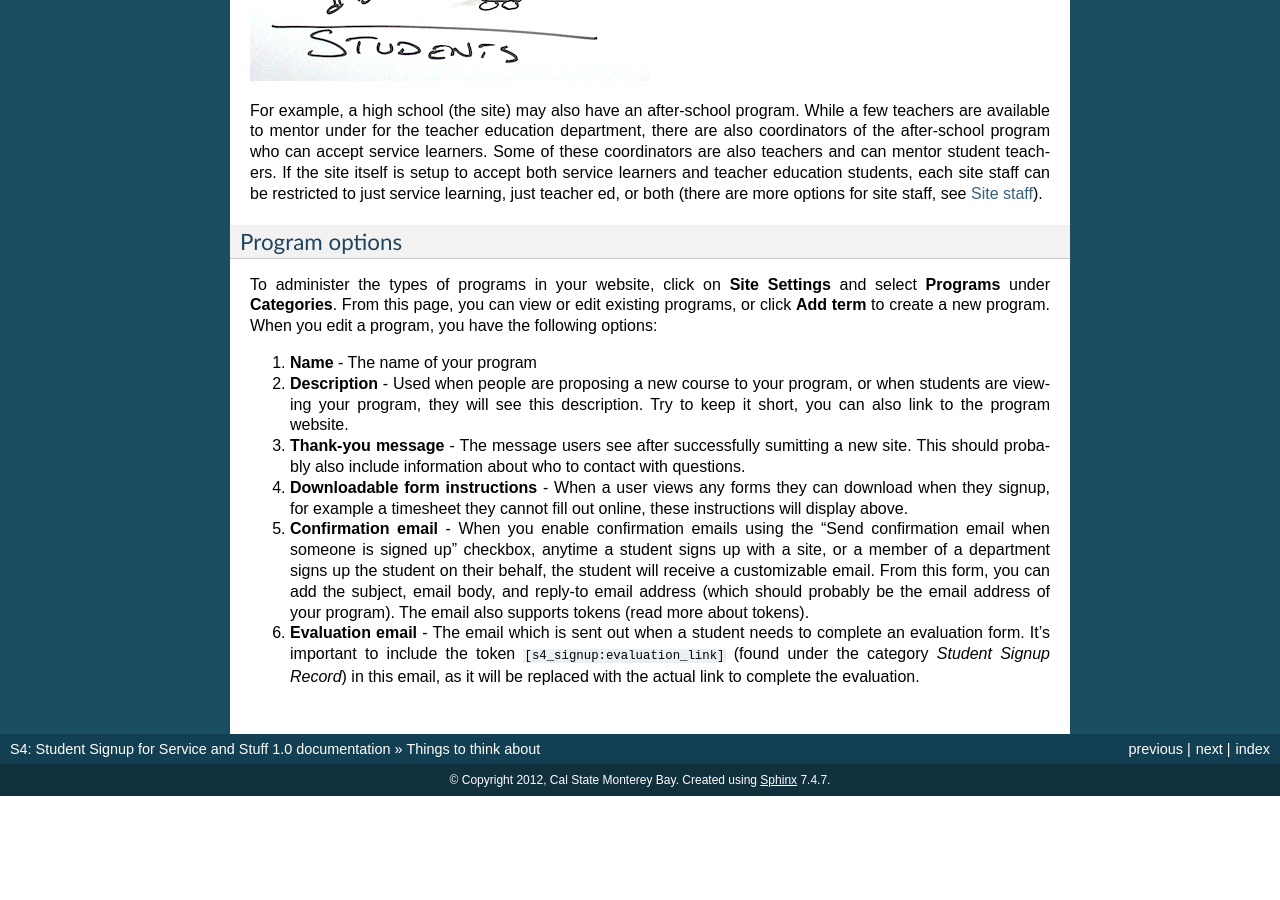
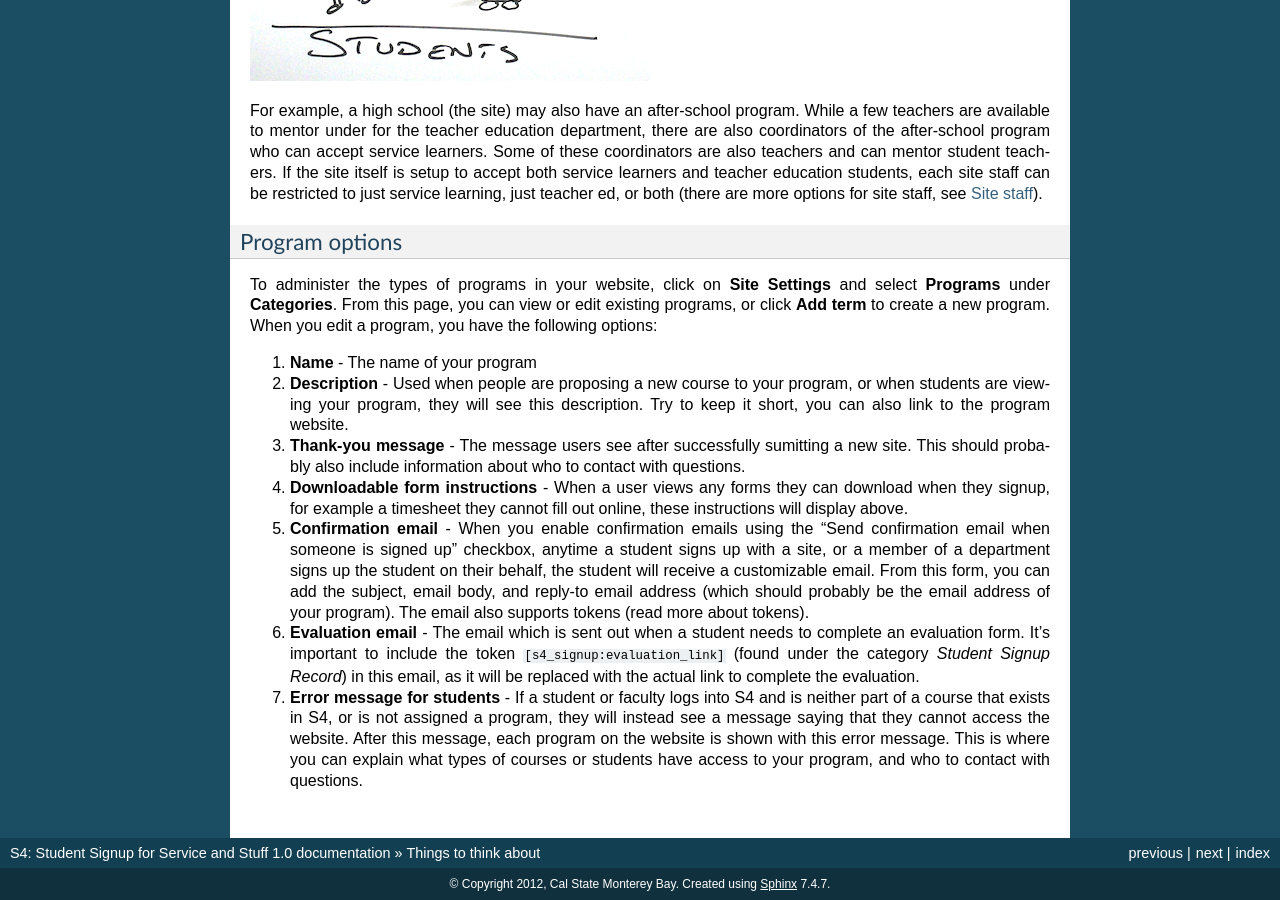
Before and after one commit to calstates4/s4project, a Sphinx documentation site: the page built from docs/setup/programs.rst, in a window 1280 px wide and 900 px high, scrolled down 1271 px. Built offline with Sphinx 7.4.7, drawn with Linux system fonts in a browser that asks for light colours; before the commit the page ends 2067 px from its top, so only the background shows below that.

Commit message:
Added note about error message to the docs.

```diff
--- /dev/null
+++ b/docs/running/security.rst
@@ -0,0 +1,6 @@
+.. _security:
+====================
+Information security
+====================
+
+S4 is built with security and flexible-yet-simple role-based permission system in mind so that department staff can get their jobs done, and IT professionals can sleep well at night.
--- a/docs/setup/programs.rst
+++ b/docs/setup/programs.rst
@@ -28,3 +28,4 @@ To administer the types of programs in your website, click on **Site Settings**
 4. **Downloadable form instructions** - When a user views any forms they can download when they signup, for example a timesheet they cannot fill out online, these instructions will display above.
 5. **Confirmation email** - When you enable confirmation emails using the "Send confirmation email when someone is signed up" checkbox, anytime a student signs up with a site, or a member of a department signs up the student on their behalf, the student will receive a customizable email. From this form, you can add the subject, email body, and reply-to email address (which should probably be the email address of your program). The email also supports tokens (read more about :ref:`tokens`).
 6. **Evaluation email** - The email which is sent out when a student needs to complete an evaluation form. It's important to include the token ``[s4_signup:evaluation_link]`` (found under the category *Student Signup Record*) in this email, as it will be replaced with the actual link to complete the evaluation.
+7. **Error message for students** - If a student or faculty logs into S4 and is neither part of a course that exists in S4, or is not assigned a program, they will instead see a message saying that they cannot access the website. After this message, each program on the website is shown with this error message. This is where you can explain what types of courses or students have access to your program, and who to contact with questions.
```
